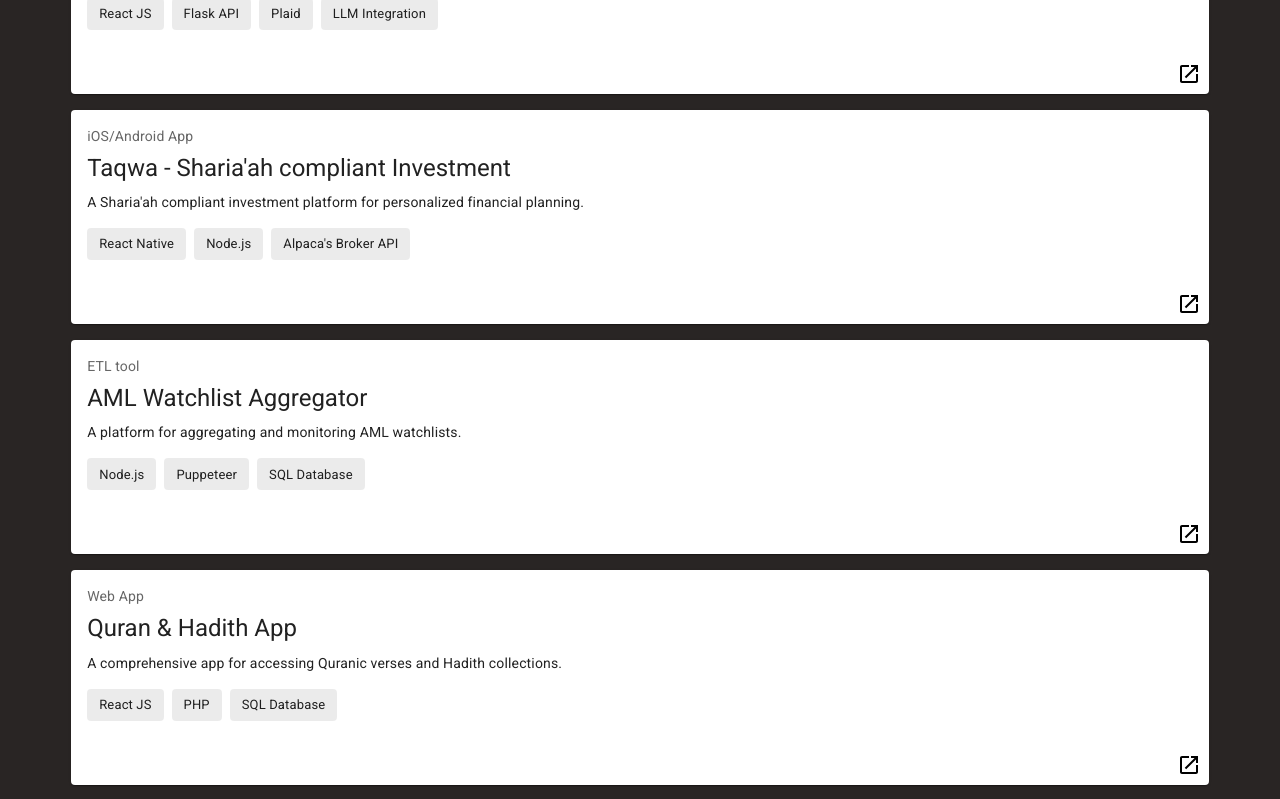
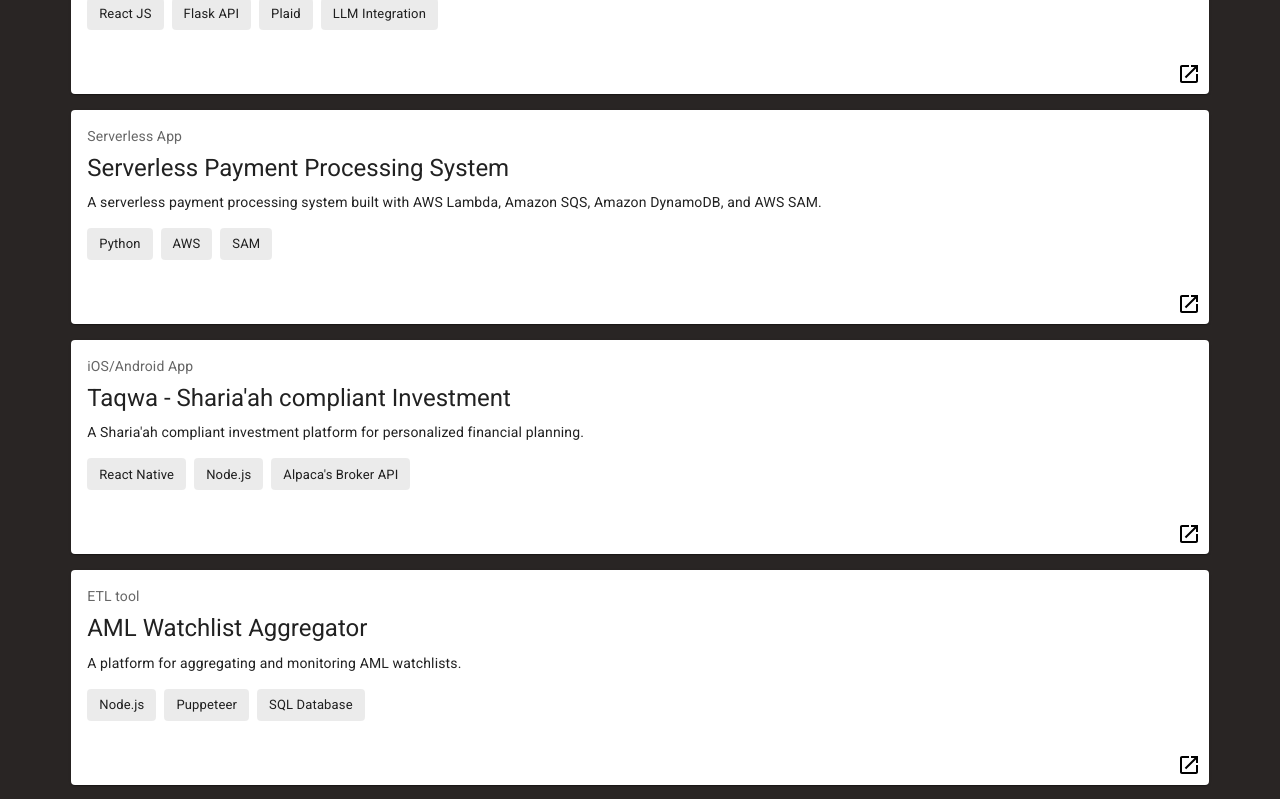
Before and after one commit to MariamBatool-git/mariambatool-portfolio, a Next.js app: page / in a window 1280 px wide. Shown: the part 800-1599 px from the top of the page. Built offline with nearby package versions, Linux system fonts and the light colour scheme.

Commit message:
added aws project to projects section

```diff
--- /dev/null
+++ b/app/components/footer.tsx
@@ -0,0 +1,36 @@
+import { Box, Typography } from "@mui/material";
+import { name, skillsSummary } from "../constants";
+import Contact from "./contact";
+
+
+export default function Footer() {
+    return(
+        <Box component="footer" className="mt-2 w-[100%] flex flex-col sm:flex-row items-center justify-center gap-4 py-4 rounded-t-lg bg-stone-200">
+          <div className="w-full flex flex-col items-start justify-center px-5">
+            <Typography
+              variant="h5"
+              sx={{
+                fontWeight: 700,
+                mb: 1.5,
+                color: 'black'
+              }}
+            >
+              {name}
+            </Typography>
+            <Typography
+              variant="body2"
+              sx={{ lineHeight: 1.8, mb: 3, color: 'black'/*maxWidth: 220 //for large screens */ }}
+            >
+              {skillsSummary}
+            </Typography>
+          </div>
+          <div className="flex flex-col gap-4 items-center justify-center w-full">
+            <h2 className="text-lg font-bold border-b-4 border-red-800 w-[30%] text-center text-black">Contact ME</h2>
+            <Contact />
+          </div>
+          <div id="important-links">
+            <h4 className="text-center text-sm font-thin text-white">© 2026 Mariam Batool. All rights reserved.</h4>
+          </div>
+        </Box>
+    )
+}
--- a/app/constants/projects.ts
+++ b/app/constants/projects.ts
@@ -14,6 +14,13 @@ export const projects: Project[] = [
         appType : "Web App",
         technologies: ["React JS", "Flask API", "Plaid", "LLM Integration"],
         link: "https://app.banksey.com/"
+    },
+    {
+        name: "Serverless Payment Processing System",
+        description: "A serverless payment processing system built with AWS Lambda, Amazon SQS, Amazon DynamoDB, and AWS SAM.",
+        appType : "Serverless App",
+        technologies: ["Python", "AWS", "SAM"],
+        link: "https://github.com/MariamBatool-git/aws-serverless-payment-processing"
     },
     {
         name: "Taqwa - Sharia'ah compliant Investment",
--- a/app/page.tsx
+++ b/app/page.tsx
@@ -7,6 +7,7 @@ import Contact from "./components/contact";
 import { Box, Typography } from "@mui/material";
 import { designation, name, skillsSummary } from "./constants";
 import Certifications from "./components/certifications";
+import Footer from "./components/footer";
 
 export default function Home() {
   return (
@@ -33,34 +34,7 @@ export default function Home() {
         <Certifications />
         <Skills />
         <Experience />
-        <Box component="footer" className="mt-2 w-[100%] flex flex-col sm:flex-row items-center justify-center gap-4 py-4 rounded-t-lg bg-stone-200">
-          <div className="w-full flex flex-col items-start justify-center px-5">
-            <Typography
-              variant="h5"
-              sx={{
-                fontWeight: 700,
-                mb: 1.5,
-                color: 'black'
-              }}
-            >
-              {name}
-            </Typography>
-            <Typography
-              variant="body2"
-              sx={{ lineHeight: 1.8, mb: 3, color: 'black'/*maxWidth: 220 //for large screens */ }}
-            >
-              {skillsSummary}
-            </Typography>
-          </div>
-          <div className="flex flex-col gap-4 items-center justify-center w-full">
-            <h2 className="text-lg font-bold border-b-4 border-red-800 w-[30%] text-center text-black">Contact ME</h2>
-            <Contact />
-          </div>
-          <div id="important-links">
-            <h4 className="text-center text-sm font-thin text-white">© 2026 Mariam Batool. All rights reserved.</h4>
-          </div>
-        </Box>
-        {/* <Footer /> */}
+        <Footer/>
       </div>
     </div>
   );
```
Also changed, not shown: 1 other file (tests, documents, lock files or other folders).
